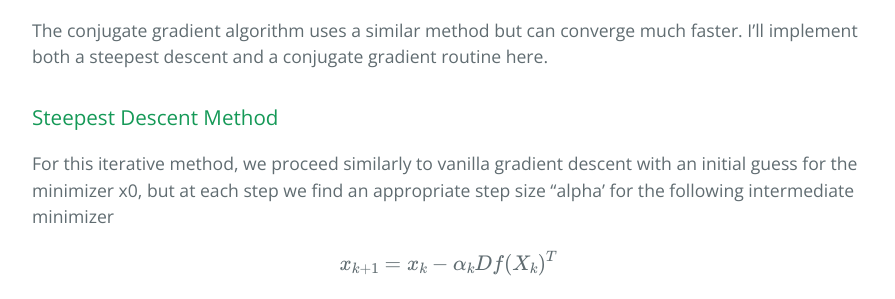
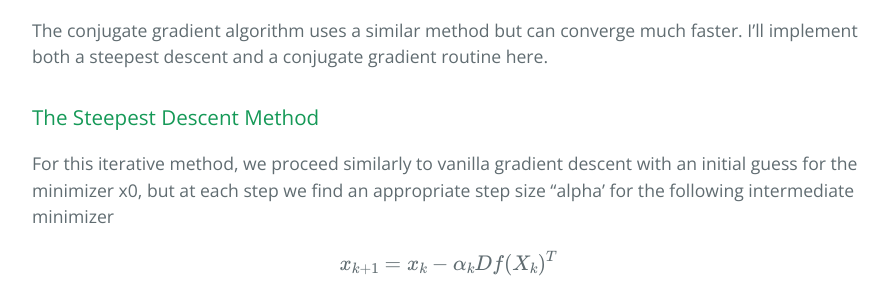
Before and after one commit to walkerhughes/portfolio, a Jekyll site: the page built from gradient_optimization_methods.md, in a window 1280 px wide and 900 px high, scrolled down 352 px. Shown: the part 157-456 px from the top of the window, without its empty margins (192-1087 px from the left). Built offline with Jekyll 4.4.1, drawn with Linux system fonts in a browser that asks for light colours; formulas are drawn with MathJax 3; our own code applies the rules of GitHub Pages for plain Markdown files; some of the changed text lies outside the part shown.

Commit message:
Update gradient_optimization_methods.md

````diff
--- a/gradient_optimization_methods.md
+++ b/gradient_optimization_methods.md
@@ -19,7 +19,7 @@ Vanilla gradient descent methods can easily be improved when an appropriate sear
 The conjugate gradient algorithm uses a similar method but can converge much faster. I'll implement both a steepest descent and a conjugate gradient routine here.
 
 
-### Steepest Descent Method
+### The Steepest Descent Method
 
 For this iterative method, we proceed similarly to vanilla gradient descent with an initial guess for the minimizer x0, but at each step we find an appropriate step size "alpha' for the following intermediate minimizer
 <p><span class="math display">\[x_{k+1} = x_k - \alpha_k Df(X_k)^T\]</span></p>
@@ -88,7 +88,7 @@ Converged to [9.24407773e-10 9.24407773e-10 9.24407773e-10] in 1 iteration(s)
 All close to [0, 0, 0] ? --> True
 ```
 
-### Conjugate Gradient Method
+### The Conjugate Gradient Method
 
 
 The steepest descent method isn't always the best though, and can often get stuck in local minimums and flat areas. The conjugate gradient method, on the other hand, chooses a search direction that is guaranteed to be a direction of descent (thus avoiding getting stuck in a flat area), but not necessarily the steepest descent direction.
````
